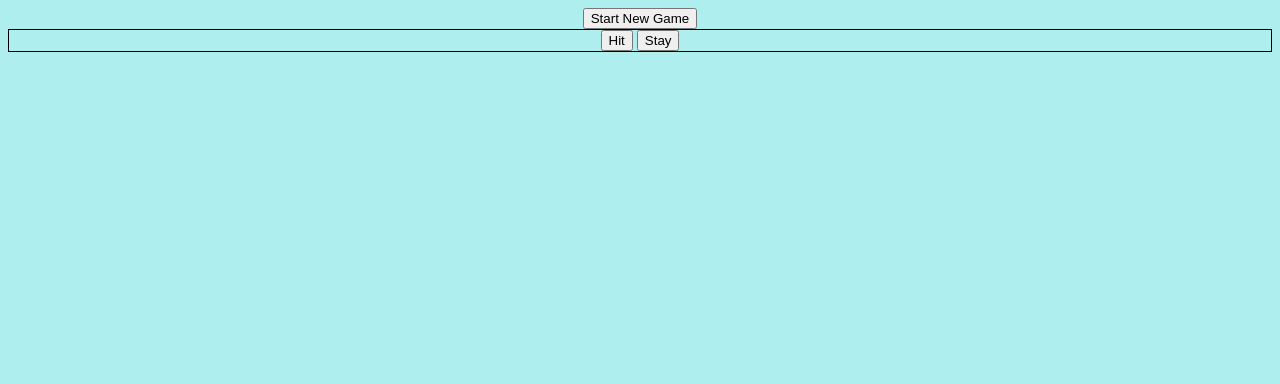
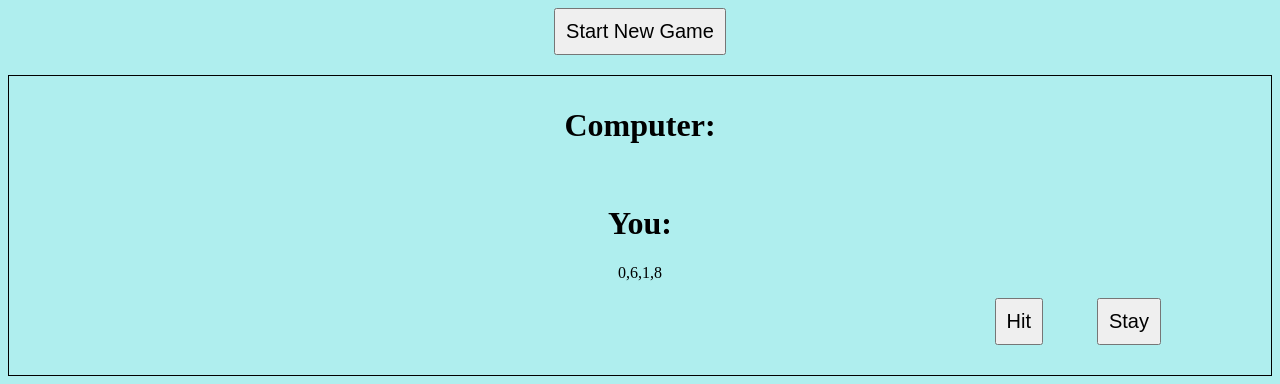
Before and after one commit to Isacchr/BlackJack, a plain HTML site: page public/index.html in a window 1280 px wide. Both pictures are taken after a click on the button "Start Game". Drawn offline with Linux system fonts and the light colour scheme.

Commit message:
tried to write if card is hearts or spade with if statements but did not work

```diff
--- a/public/app.js
+++ b/public/app.js
@@ -15,18 +15,42 @@ startGame = () => {
 
     yourCards = [];
 
-    var randomizer = (max) => {
+    var randomizerCardDenomination= (max) => {
+        return Math.floor(Math.random(cardDeck) * max)
+    }
+
+    var randomizerCardType = (max) => {
         return Math.floor(Math.random(cardDeck) * max)
     }
 
     for ( i=0; i<2; i++) {
 
-        var cards = (randomizer(4) + "," + randomizer(14));
+        var cards = (randomizerCardDenomination(4) + "," + randomizerCardType(13));
+
         yourCards.push(cards);
+
+        if ( x == 0 ) {
+            console.log('hjärter');
+        }
 
     }
 
+
+    var playerCards = document.getElementById('playerCards');
+    playerCards.innerHTML = yourCards;
+
     console.log(yourCards);
+
+    /* if ( [x] == 0 ) {
+        console.log('hjärter');
+    };
+
+    if ( [x] == 1 ) {
+        console.log('klöver');
+    }; */
+
+    //help(yourCards);
+
 
     const divPlayingField = document.getElementById('playingField');
     const btnStartGame = document.getElementById('btnStartGame');
@@ -36,15 +60,38 @@ startGame = () => {
 
 }
 
+/* help = (yourCards) => {
+
+    if( [x] == 0 ) {
+        console.log('hjärter');
+    }
+
+    if( [x] == 1 ) {
+        console.log('klöver');
+    }
+
+    if( [x] == 2 ) {
+        console.log('spader');
+    }
+
+    if( [x] == 3 ) {
+        console.log('diamant');
+    }
+
+} */
+
 hit = () => {
 
     var randomizer = (max) => {
         return Math.floor(Math.random(cardDeck) * max)
     }
 
-    var cards = (randomizer(4) + "," + randomizer(14));
+    var cards = (randomizer(4) + "," + randomizer(13));
     yourCards.push(cards);
 
     console.log(yourCards);
 
+    /*var playerCards = document.getElementById('playerCards');
+    playerCards.innerHTML = yourCards;*/
+
 }
--- a/public/index.html
+++ b/public/index.html
@@ -14,8 +14,18 @@
 
     <div id="playingField" hidden>
 
-        <button onclick="hit()">Hit</button>
-        <button>Stay</button>
+        <h1>Computer:</h1>
+        <p></p>
+        <br>
+
+        <h1>You:</h1>
+
+        <p id="playerCards"></p>
+
+        <div id="btnPlay">
+            <button onclick="hit()">Hit</button>
+            <button>Stay</button>
+        </div>
 
     </div>
 
--- a/public/main.css
+++ b/public/main.css
@@ -5,4 +5,20 @@ body {
 
 #playingField {
     border: 1px solid black;
+    padding: 10px;
 }
+
+#btnPlay {
+    text-align: right;
+    margin-right: 50px;
+}
+
+#btnPlay button {
+    margin-right: 50px;
+}
+
+button {
+    font-size: 20px;
+    padding: 10px;
+    margin-bottom: 20px;
+}
```
